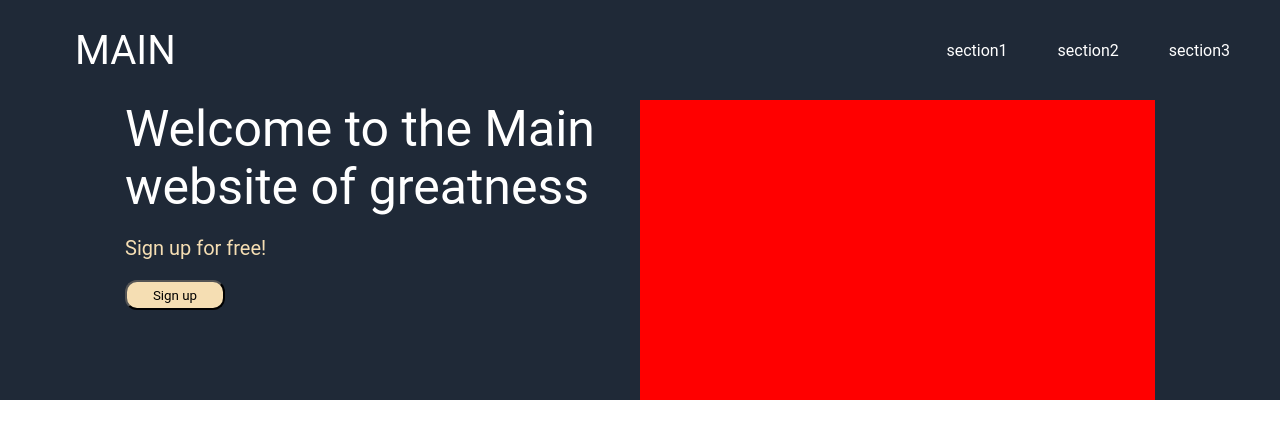
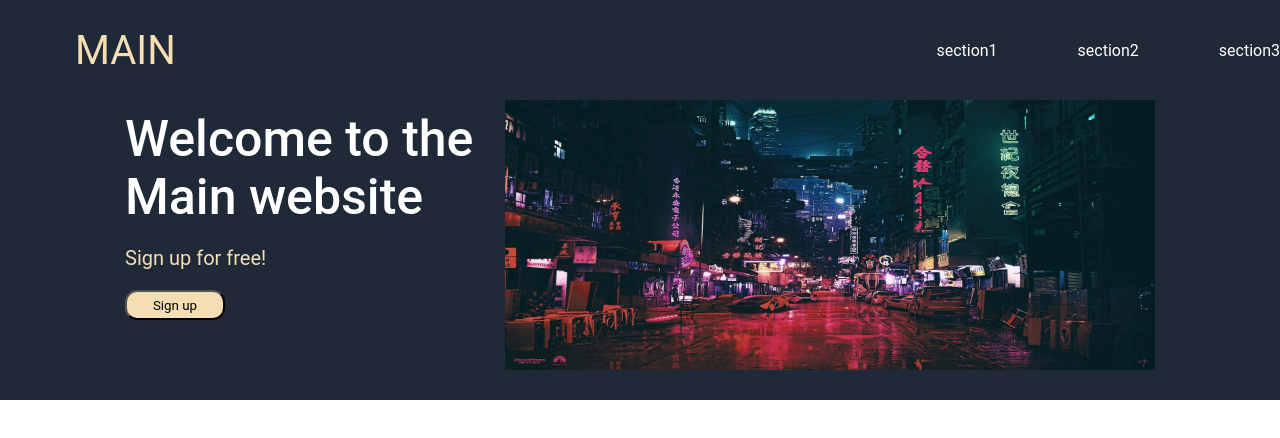
Before and after one commit to naifnawaz/landingpage, a plain HTML site: page index.html in a window 1280 px wide. Drawn offline with Linux system fonts and the light colour scheme; files whose address does not match are found by name.

Commit message:
fixed header by removing margin and padding, removed right part of main and added image

```diff
--- a/index.html
+++ b/index.html
@@ -20,11 +20,13 @@
 
         <div class="main">
             <div class="left">
-                <p class="line1">Welcome to the Main website of greatness</p>
+                <p class="line1">Welcome to the Main website</p>
                 <p class="line2">Sign up for free!</p>
                 <button class="sign-up">Sign up</button>
             </div>
-            <div class="right"></div>
+            <img class="main-image" src="C:\Users\naifn\Desktop\webdevrepo\landingpage\images\cyberpunk.jpg" alt="placeholder">
+            </div>
+
         </div>
     </div>
 
--- a/style.css
+++ b/style.css
@@ -7,17 +7,14 @@
 
 }
 
-body {
-    display: flex;
-    flex-direction: column;
 
-}
 
 .header-links {
     color: white;
     text-decoration: none;
 }
 
+/*entire top of site broken into header and main*/
 
 
 .start {
@@ -29,17 +26,6 @@ body {
 
 
 
-.logo {
-    color: rgb(255, 255, 255);
-    text-align: start;
-    font-size: 40px;
-    flex-basis: 1000px;
-}
-
-.links {
-    list-style: none;
-}
-
 
 /*topbar of start*/
 
@@ -48,11 +34,18 @@ body {
     /*background-color: blue;*/
     display: flex;
     flex-grow: 1;
-    margin-left: 50px;
-    margin-right: 50px;
-    padding-left: 25px;
-    gap: 50px;
+    gap: 80px;
     align-items: center;
+
+
+}
+
+.logo {
+    color: wheat;
+    text-align: start;
+    font-size: 40px;
+    flex-basis: 1000px;
+    margin-left: 75px;
 }
 
 /*main section under header*/
@@ -82,12 +75,15 @@ body {
     background-color: red;
     width: 900px;
 
+
 }
 
 /*left side of main header*/
 
 .line1 {
+    margin-top: 10px;
     font-size: 50px;
+    font-weight: 500;
     color: white;
 }
 
@@ -102,3 +98,14 @@ body {
     background-color: wheat;
     border-radius: 12px;
 }
+
+/*image on right side of main*/
+
+.main-image {
+    width: 650px;
+    height: auto;
+    margin-bottom: 30px;
+
+
+
+}
```
Also changed, not shown: images/cyberpunk.jpg (added), images/levi minimalist.jpg (added).
